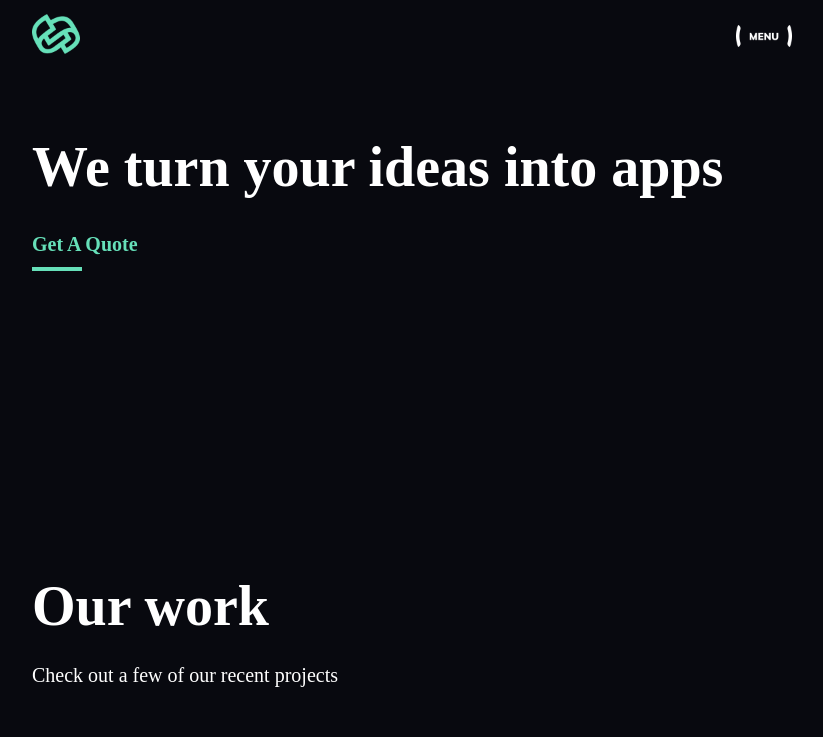
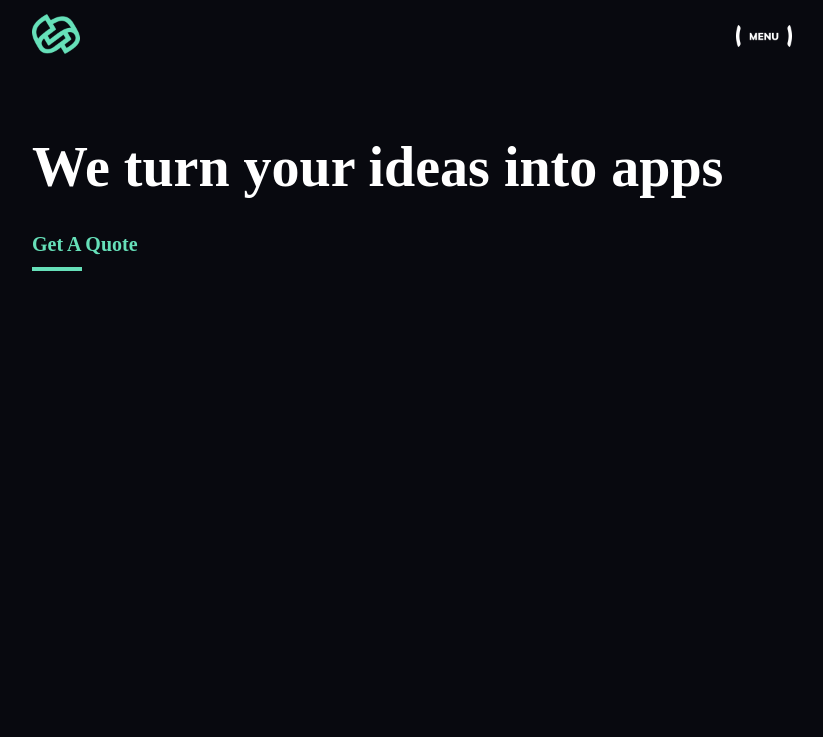
Before and after one commit to jessepackwood/strides, a React (Create React App) app: page / in a window 1280 px wide. Shown: the top 737 px of the page, without its empty margins (228-1051 px from the left). Built offline with nearby package versions, Linux system fonts and the light colour scheme; a web font is replaced by a local one.

Commit message:
banner 100vh

```diff
--- a/src/views/Home/Home.js
+++ b/src/views/Home/Home.js
@@ -13,6 +13,10 @@ const HomeWrapper = styled.div`
     background-color: #08090F;
     margin: 0;
     padding: 0 50px 100px;
+`
+
+const BannerWrapper = styled.div`
+    height: 100vh;
 `
 
 const StyledHomeTitle = styled.h1`
@@ -74,14 +78,14 @@ const Home = () => (
     <div>
         <Header />
         <HomeWrapper>
-
+        <BannerWrapper>
             <StyledHomeTitle>
                 We turn your ideas into apps
             </StyledHomeTitle>
             <LinkWrapper>
                 <ActionLink text='Get A Quote' url='/contact'/>
             </LinkWrapper>
-        <Spacer />
+        </BannerWrapper>
         <StyledH1>
             Our work
         </StyledH1>
```
Lines whose indentation alone changed are shown as unchanged.
